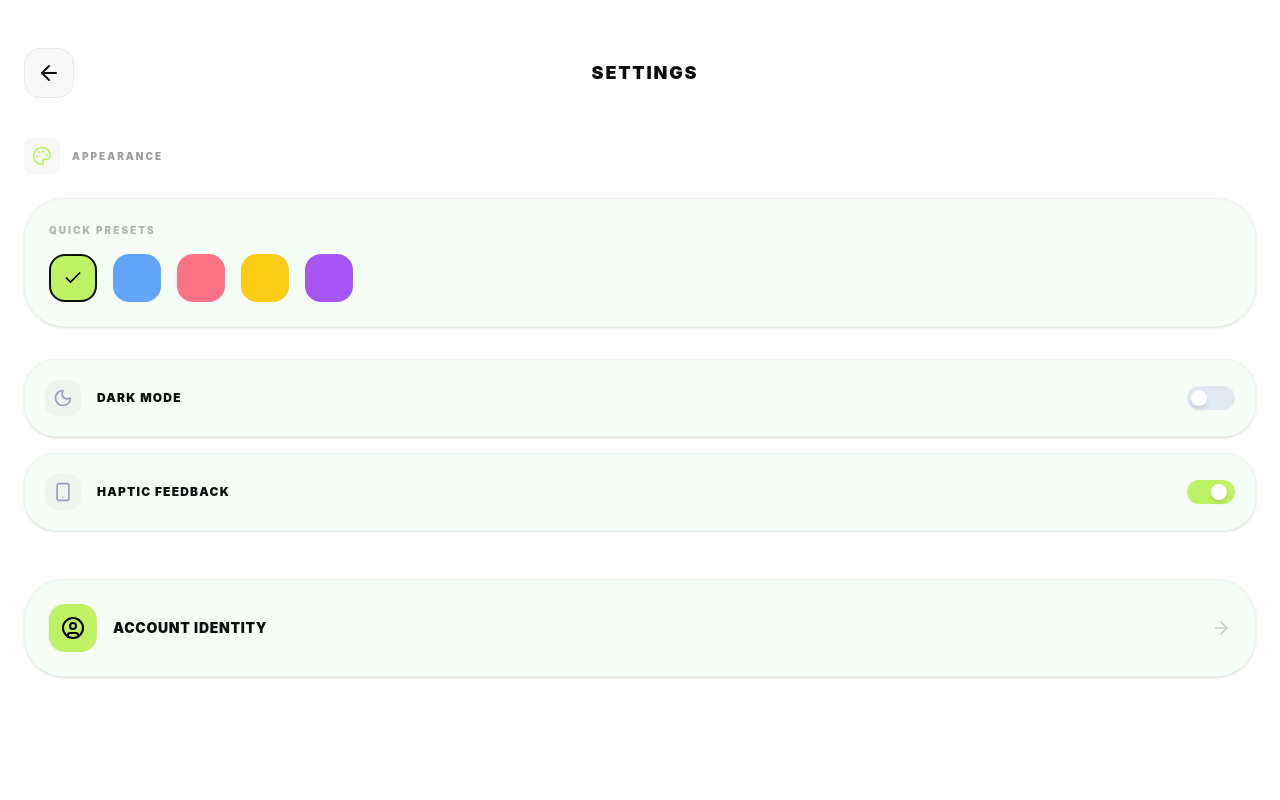
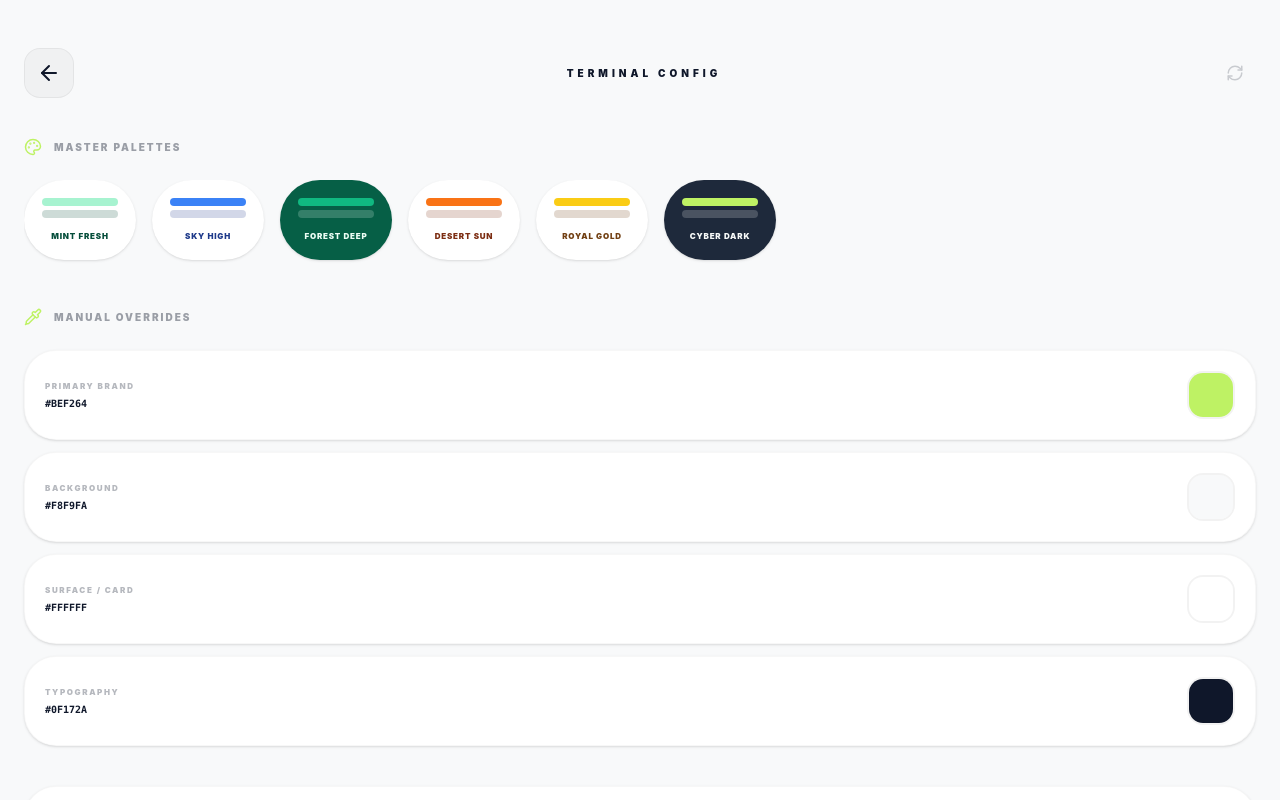
Before and after one commit to Rishi00009/money-app-fro, a React (Vite) app: page /settings in a window 1280 px wide. Shown: the top 800 px of the page. Built offline with nearby package versions, Linux system fonts and the light colour scheme.

Commit message:
add theme feature

```diff
--- a/src/App.jsx
+++ b/src/App.jsx
@@ -18,13 +18,37 @@ import Creator from './pages/Creator';
 // Utilities
 import { haptic } from './utils/haptics';
 
-// Global Navigation Wrapper for Haptics
+// --- 1. THEME ORCHESTRATOR ---
+// This ensures the custom colors apply to ALL pages globally
+const ThemeOrchestrator = () => {
+  useEffect(() => {
+    const savedTheme = localStorage.getItem('user-theme');
+    if (savedTheme) {
+      const theme = JSON.parse(savedTheme);
+      const root = document.documentElement;
+
+      // Inject the saved colors into CSS variables
+      root.style.setProperty('--brand-color', theme.brand);
+      root.style.setProperty('--bg-primary', theme.bgPrimary);
+      root.style.setProperty('--bg-secondary', theme.bgSecondary);
+      root.style.setProperty('--text-main', theme.textMain);
+
+      // Optional: Handle Brand Text Contrast (White vs Black)
+      if (theme.brandText) {
+        root.style.setProperty('--brand-text', theme.brandText);
+      }
+    }
+  }, []);
+
+  return null;
+};
+
+// --- 2. GLOBAL NAVIGATION HAPTICS ---
 const HapticNavigation = () => {
   const location = useLocation();
 
   useEffect(() => {
-    // Triggers a light Pixel-style click on every route change
-    // This makes the UI feel physical and responsive
+    // Triggers the light click on every page transition
     haptic.light();
   }, [location.pathname]);
 
@@ -34,7 +58,8 @@ const HapticNavigation = () => {
 function App() {
   return (
     <Router>
-      {/* Listens to URL changes to trigger global haptics */}
+      {/* Essential Global Handlers */}
+      <ThemeOrchestrator />
       <HapticNavigation />
 
       <Routes>
--- a/src/pages/Register.jsx
+++ b/src/pages/Register.jsx
@@ -136,7 +136,7 @@ const Register = () => {
             <button
               type="button"
               onClick={() => { haptic.light(); navigate('/login'); }}
-              className="text-slate-400 text-sm font-bold uppercase tracking-widest hover:text-lime-600 transition-colors"
+              className="text-lime-700 text-sm font-bold uppercase tracking-widest hover:text-lime-600 transition-colors"
             >
             Login instead
             </button>
--- a/src/pages/Settings.jsx
+++ b/src/pages/Settings.jsx
@@ -2,49 +2,59 @@ import React, { useState, useEffect } from 'react';
 import { useNavigate } from 'react-router-dom';
 import { motion } from 'framer-motion';
 import {
-  ArrowLeft, Palette, Moon, Smartphone, Check, RotateCcw, Zap, UserCircle
+  ArrowLeft, Palette, Smartphone, Check,
+  UserCircle, Pipette, RefreshCw, ChevronRight
 } from 'lucide-react';
 import { haptic } from '../utils/haptics';
 
 const Settings = () => {
   const navigate = useNavigate();
 
-  const [customColor, setCustomColor] = useState(() => {
-    return localStorage.getItem('brand-color') || '#bef264';
+  // --- Theme State ---
+  const [theme, setTheme] = useState(() => {
+    const saved = localStorage.getItem('user-theme');
+    return saved ? JSON.parse(saved) : {
+      name: 'Rishi Light',
+      brand: '#bef264',
+      bgPrimary: '#F8F9FA',
+      bgSecondary: '#FFFFFF',
+      textMain: '#0f172a'
+    };
   });
 
-  // Load haptic preference
   const [hapticsEnabled, setHapticsEnabled] = useState(() => {
     return localStorage.getItem('haptic-enabled') !== 'false';
   });
 
+  // --- Apply Theme to CSS Variables ---
   useEffect(() => {
-    document.documentElement.style.setProperty('--brand-color', customColor);
-    document.documentElement.style.setProperty('--brand-shadow', `${customColor}33`);
-    localStorage.setItem('brand-color', customColor);
-  }, [customColor]);
+    const root = document.documentElement;
+    root.style.setProperty('--brand-color', theme.brand);
+    root.style.setProperty('--bg-primary', theme.bgPrimary);
+    root.style.setProperty('--bg-secondary', theme.bgSecondary);
+    root.style.setProperty('--text-main', theme.textMain);
 
-  const updateTheme = (color) => {
-    haptic.light();
-    setCustomColor(color);
+    localStorage.setItem('user-theme', JSON.stringify(theme));
+  }, [theme]);
+
+  const updateColor = (key, val) => {
+    setTheme(prev => ({ ...prev, [key]: val, name: 'Custom' }));
   };
 
-  const handleHapticToggle = (val) => {
-    setHapticsEnabled(val);
-    localStorage.setItem('haptic-enabled', val);
-    if (val) haptic.medium(); // Feedback for enabling
-  };
-
+  // --- New Color Palettes ---
   const presets = [
-    { name: 'Lime Neon', color: '#bef264' },
-    { name: 'Sky Blue', color: '#60a5fa' },
-    { name: 'Sunset Pink', color: '#fb7185' },
-    { name: 'Royal Gold', color: '#facc15' },
-    { name: 'Cyber Purple', color: '#a855f7' },
+    { name: 'Mint Fresh', brand: '#A7F3D0', bgPrimary: '#F0FDF4', bgSecondary: '#FFFFFF', textMain: '#064E3B' },
+    { name: 'Sky High', brand: '#3B82F6', bgPrimary: '#EFF6FF', bgSecondary: '#FFFFFF', textMain: '#1E3A8A' },
+    { name: 'Forest Deep', brand: '#10B981', bgPrimary: '#064E3B', bgSecondary: '#065F46', textMain: '#ECFDF5' },
+    { name: 'Desert Sun', brand: '#F97316', bgPrimary: '#FFF7ED', bgSecondary: '#FFFFFF', textMain: '#7C2D12' },
+    { name: 'Royal Gold', brand: '#FACC15', bgPrimary: '#FEFCE8', bgSecondary: '#FFFFFF', textMain: '#713F12' },
+    { name: 'Cyber Dark', brand: '#bef264', bgPrimary: '#0F172A', bgSecondary: '#1E293B', textMain: '#F8FAF9' }
   ];
 
   return (
-    <div className="min-h-screen pb-12 select-none" style={{ backgroundColor: 'var(--bg-primary)' }}>
+    <div className="min-h-screen pb-20 select-none transition-colors duration-500" style={{ backgroundColor: 'var(--bg-primary)' }}>
+
+      {/* Header */}
       <header className="p-6 pt-12 flex justify-between items-center">
         <button
           onClick={() => { haptic.light(); navigate('/home'); }}
@@ -52,98 +62,119 @@ const Settings = () => {
         >
           <ArrowLeft size={24} style={{ color: 'var(--text-main)' }} />
         </button>
-        <h1 className="text-lg font-black uppercase tracking-widest" style={{ color: 'var(--text-main)' }}>Settings</h1>
-        <div className="w-10"></div>
+        <h1 className="text-[10px] font-black uppercase tracking-[0.4em]" style={{ color: 'var(--text-main)' }}>Terminal Config</h1>
+        <button onClick={() => setTheme(presets[0])} className="p-3 opacity-20 hover:opacity-100">
+          <RefreshCw size={18} style={{ color: 'var(--text-main)' }} />
+        </button>
       </header>
 
+      {/* New Presets Section */}
       <section className="px-6 mt-4">
         <div className="flex items-center gap-3 mb-6">
-          <div className="p-2 rounded-lg bg-black/[0.03] text-[var(--brand-color)]">
-            <Palette size={20} />
-          </div>
-          <h2 className="text-[10px] font-black uppercase tracking-[0.2em] opacity-40" style={{ color: 'var(--text-main)' }}>Appearance</h2>
+          <Palette size={18} className="text-[var(--brand-color)]" />
+          <h2 className="text-[10px] font-black uppercase tracking-[0.2em] opacity-40" style={{ color: 'var(--text-main)' }}>Master Palettes</h2>
         </div>
 
-        <div className="p-6 rounded-[2.5rem] border border-black/[0.03] mb-6 shadow-sm" style={{ backgroundColor: 'var(--bg-secondary)' }}>
-          <p className="text-[10px] font-black mb-4 opacity-30 uppercase tracking-[0.2em]" style={{ color: 'var(--text-main)' }}>Quick Presets</p>
-          <div className="flex flex-wrap gap-4">
+        <div className="flex gap-4 overflow-x-auto pb-4 no-scrollbar">
           {presets.map((p) => (
             <button
               key={p.name}
-                onClick={() => updateTheme(p.color)}
-                className="w-12 h-12 rounded-2xl border-2 transition-all active:scale-90 flex items-center justify-center"
+              onClick={() => { haptic.medium(); setTheme(p); }}
+              className="flex-shrink-0 w-28 p-4 rounded-[2.5rem] border-2 transition-all active:scale-95 shadow-sm"
               style={{
-                  backgroundColor: p.color,
-                  borderColor: customColor === p.color ? 'var(--text-main)' : 'transparent'
+                backgroundColor: p.bgSecondary,
+                borderColor: theme.name === p.name ? 'var(--brand-color)' : 'transparent'
               }}
             >
-                {customColor === p.color && <Check size={20} className="text-black" />}
+              <div className="flex flex-col gap-1 mb-3">
+                <div className="w-full h-2 rounded-full" style={{ backgroundColor: p.brand }} />
+                <div className="w-full h-2 rounded-full opacity-20" style={{ backgroundColor: p.textMain }} />
+              </div>
+              <p className="text-[8px] font-black uppercase tracking-widest text-center" style={{ color: p.textMain }}>{p.name}</p>
             </button>
           ))}
+        </div>
+      </section>
+
+      {/* Manual Palette Controls */}
+      <section className="px-6 mt-8">
+        <div className="flex items-center gap-3 mb-6">
+          <Pipette size={18} className="text-[var(--brand-color)]" />
+          <h2 className="text-[10px] font-black uppercase tracking-[0.2em] opacity-40" style={{ color: 'var(--text-main)' }}>Manual Overrides</h2>
+        </div>
+
+        <div className="space-y-3">
+          <ColorInput label="Primary Brand" value={theme.brand} onChange={(v) => updateColor('brand', v)} />
+          <ColorInput label="Background" value={theme.bgPrimary} onChange={(v) => updateColor('bgPrimary', v)} />
+          <ColorInput label="Surface / Card" value={theme.bgSecondary} onChange={(v) => updateColor('bgSecondary', v)} />
+          <ColorInput label="Typography" value={theme.textMain} onChange={(v) => updateColor('textMain', v)} />
+        </div>
+      </section>
+
+      {/* System Preferences */}
+      <section className="px-6 mt-10">
+        <div
+          onClick={() => {
+            const newState = !hapticsEnabled;
+            setHapticsEnabled(newState);
+            localStorage.setItem('haptic-enabled', newState);
+            if (newState) haptic.medium();
+          }}
+          className="flex items-center justify-between p-5 rounded-[2rem] border border-black/[0.03] shadow-sm bg-white"
+          style={{ backgroundColor: 'var(--bg-secondary)' }}
+        >
+          <div className="flex items-center gap-4">
+            <Smartphone size={20} className="opacity-40" style={{ color: 'var(--text-main)' }} />
+            <span className="font-black text-[10px] uppercase tracking-widest" style={{ color: 'var(--text-main)' }}>Haptic Feedback</span>
+          </div>
+          <div className={`w-12 h-6 rounded-full relative transition-all duration-500 ${hapticsEnabled ? 'bg-[var(--brand-color)]' : 'bg-slate-200'}`}>
+            <motion.div
+              animate={{ x: hapticsEnabled ? 24 : 4 }}
+              className="absolute top-1 w-4 h-4 bg-white rounded-full shadow-md"
+            />
           </div>
         </div>
       </section>
 
-      <section className="px-6 mt-8 space-y-4">
-        <SettingToggle icon={<Moon size={20}/>} label="Dark Mode" enabled={false} />
-        <SettingToggle
-          icon={<Smartphone size={20}/>}
-          label="Haptic Feedback"
-          enabled={hapticsEnabled}
-          onToggle={handleHapticToggle}
-        />
-      </section>
-
-      <section className="px-6 mt-12">
+      {/* Account Navigation */}
+      <section className="px-6 mt-6">
          <button
           onClick={() => { haptic.light(); navigate('/profile'); }}
-          className="w-full p-6 border border-black/[0.03] rounded-[2.5rem] flex items-center justify-between group active:scale-95 transition-all shadow-sm"
+          className="w-full p-6 border border-black/[0.03] rounded-[2.5rem] flex items-center justify-between group active:scale-[0.98] transition-all shadow-sm"
           style={{ backgroundColor: 'var(--bg-secondary)' }}
          >
            <div className="flex items-center gap-4">
-              <div className="p-3 bg-[var(--brand-color)] rounded-2xl text-[var(--brand-text)]">
-                <UserCircle size={24} />
+              <div className="p-3 bg-[var(--brand-color)] rounded-2xl">
+                <UserCircle size={24} className="text-black" />
               </div>
               <div className="text-left">
-                <p className="text-sm font-black uppercase tracking-wider" style={{ color: 'var(--text-main)' }}>Account Identity</p>
+                <p className="text-xs font-black uppercase tracking-wider" style={{ color: 'var(--text-main)' }}>Security & Profile</p>
               </div>
            </div>
-           <ArrowLeft className="rotate-180 opacity-20 group-hover:translate-x-1 transition-transform" size={20} style={{ color: 'var(--text-main)' }} />
+           <ChevronRight size={20} className="opacity-20" style={{ color: 'var(--text-main)' }} />
          </button>
       </section>
     </div>
   );
 };
 
-const SettingToggle = ({ icon, label, enabled = false, onToggle }) => {
-  const [isOn, setIsOn] = useState(enabled);
+// --- Custom Components ---
 
-  const handleToggle = () => {
-    const newState = !isOn;
-    setIsOn(newState);
-    if (onToggle) onToggle(newState);
-    else haptic.light(); // Default feedback if no custom handler
-  };
-
-  return (
-    <div
-      onClick={handleToggle}
-      className="flex items-center justify-between p-5 rounded-[2rem] border border-black/[0.03] cursor-pointer active:scale-[0.98] transition-all shadow-sm"
-      style={{ backgroundColor: 'var(--bg-secondary)' }}
-    >
-      <div className="flex items-center gap-4">
-        <div className="p-2 rounded-xl bg-black/[0.03] text-slate-400">{icon}</div>
-        <span className="font-black text-xs uppercase tracking-widest" style={{ color: 'var(--text-main)' }}>{label}</span>
+const ColorInput = ({ label, value, onChange }) => (
+  <div className="flex items-center justify-between p-5 rounded-[2rem] border border-black/[0.03] bg-white shadow-sm" style={{ backgroundColor: 'var(--bg-secondary)' }}>
+    <div className="flex flex-col">
+      <span className="text-[8px] font-black uppercase tracking-[0.2em] opacity-30 mb-1" style={{ color: 'var(--text-main)' }}>{label}</span>
+      <span className="text-[10px] font-mono font-bold uppercase" style={{ color: 'var(--text-main)' }}>{value}</span>
     </div>
-      <div className={`w-12 h-6 rounded-full relative transition-all duration-500 ${isOn ? 'bg-[var(--brand-color)]' : 'bg-slate-200'}`}>
-        <motion.div
-          animate={{ x: isOn ? 24 : 4 }}
-          transition={{ type: "spring", stiffness: 500, damping: 30 }}
-          className="absolute top-1 w-4 h-4 bg-white rounded-full shadow-md"
+    <div className="relative w-12 h-12 rounded-2xl shadow-inner overflow-hidden border-2 border-black/[0.05]">
+      <input
+        type="color"
+        value={value}
+        onChange={(e) => { haptic.light(); onChange(e.target.value); }}
+        className="absolute inset-0 w-[200%] h-[200%] -top-1/2 -left-1/2 cursor-pointer"
       />
     </div>
   </div>
 );
-};
 
 export default Settings;
```
Lines whose indentation alone changed are shown as unchanged.
